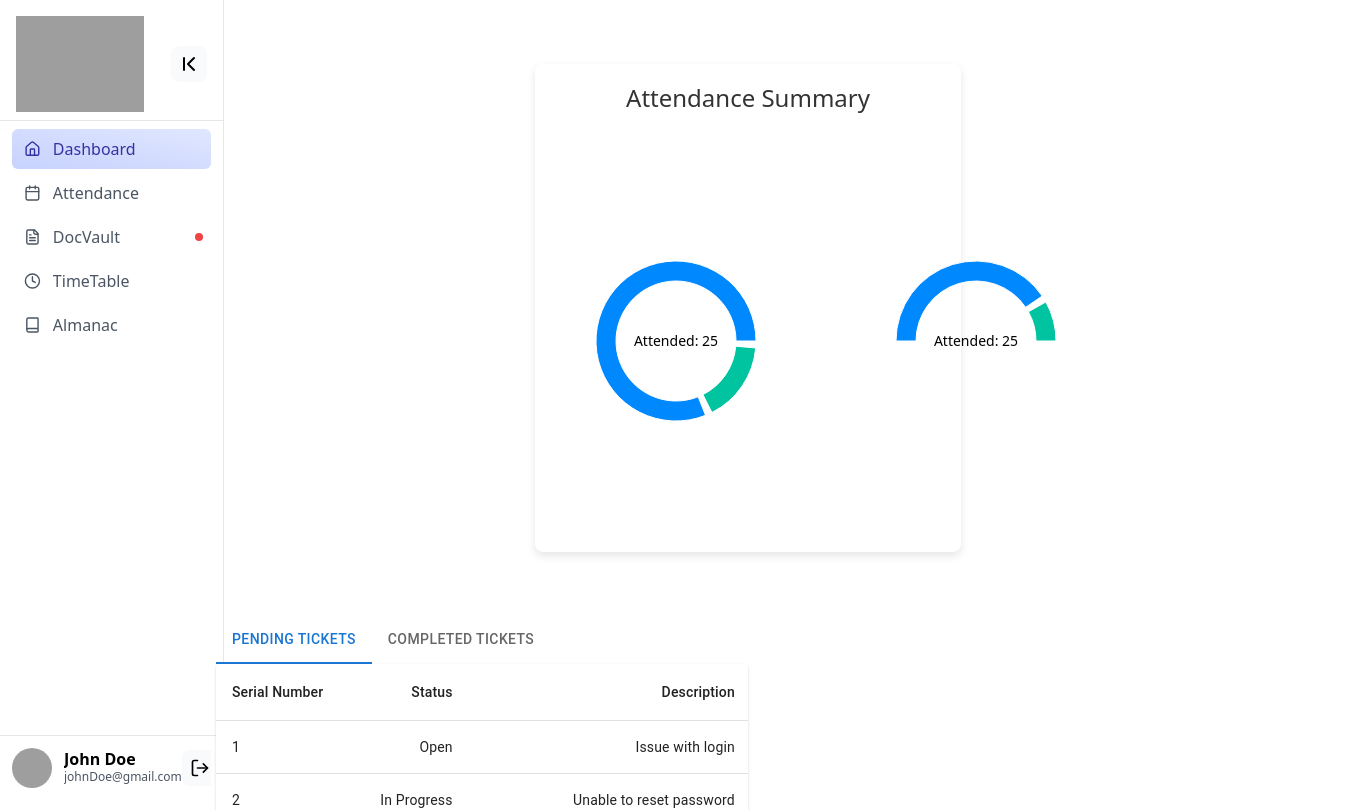
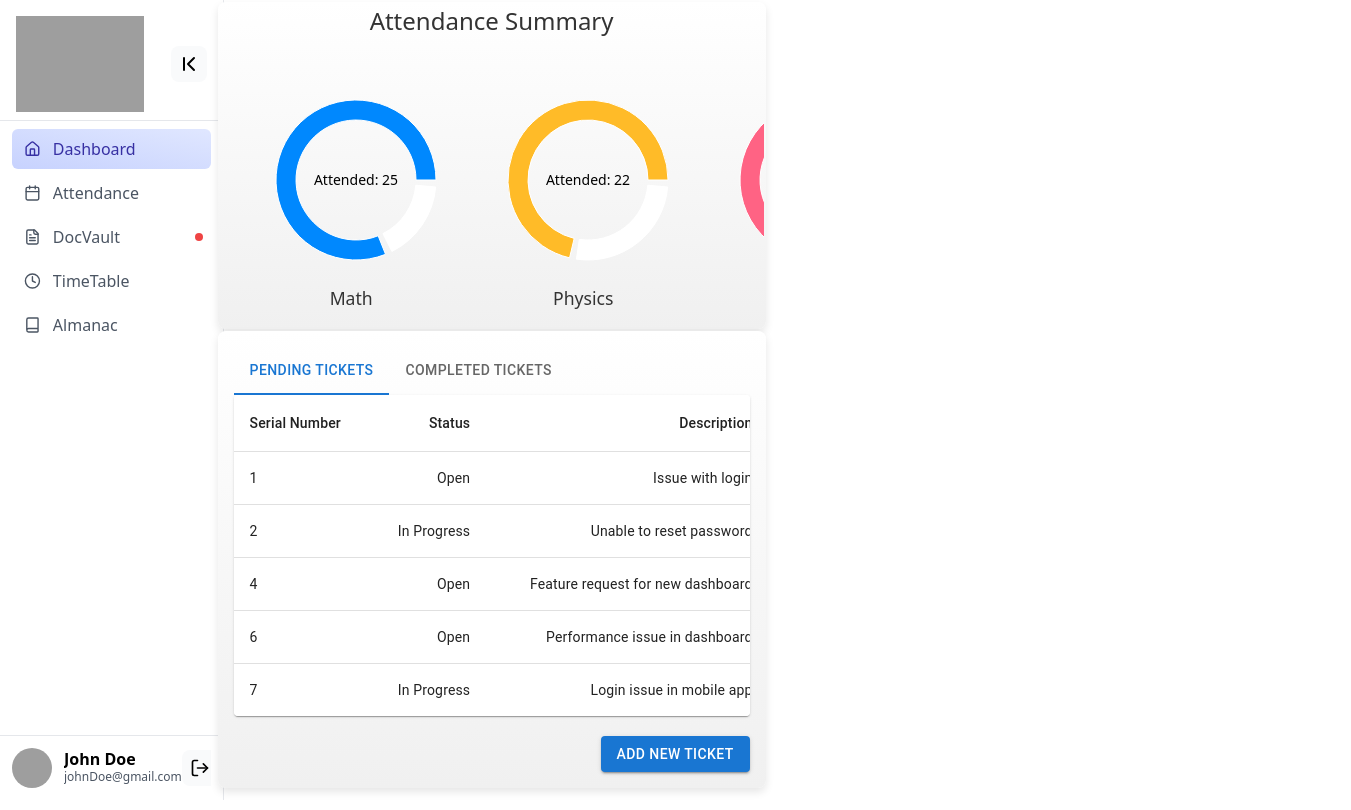
Before and after one commit to Nokesh11/FSD_G14_MY, a React (Create React App) app in the folder frontend/: page /dashboard in a window 1280 px wide. Shown: the top 810 px of the page, 1351 px wide, since content can reach past the window. Built offline with nearby package versions, Linux system fonts and the light colour scheme; grey boxes are pictures that could not be loaded.

Commit message:
"Refactored AttendanceChart and TicketTable components, updated styles and added new ticket functionality to TicketTable"

```diff
--- a/frontend/src/components/AttendanceChart.jsx
+++ b/frontend/src/components/AttendanceChart.jsx
@@ -1,64 +1,67 @@
 import React, { PureComponent } from 'react';
 import { PieChart, Pie, Cell, Label } from 'recharts';
 
-// Mock data for the chart
-const total = 30;
-const unattended = 5;
-const data = [
-    { name: 'Attended', value: total - unattended },
-    { name: 'Unattended', value: unattended },
+// Mock data for different subjects
+const subjects = [
+    { name: 'Math', attended: 25, unattended: 5 },
+    { name: 'Physics', attended: 22, unattended: 8 },
+    { name: 'Chemistry', attended: 27, unattended: 3 },
+    { name: 'Biology', attended: 28, unattended: 2 },
+    { name: 'English', attended: 20, unattended: 10 },
+    { name: 'History', attended: 18, unattended: 12 },
 ];
-const COLORS = ['#0088FE', '#00C49F'];
+
+// Colors for attended portion (unattended will be white)
+const COLORS = [
+    ['#0088FE', '#FFFFFF'], // Math
+    ['#FFBB28', '#FFFFFF'], // Physics
+    ['#FF6384', '#FFFFFF'], // Chemistry
+    ['#4BC0C0', '#FFFFFF'], // Biology
+    ['#9966FF', '#FFFFFF'], // English
+    ['#66FF66', '#FFFFFF'], // History
+];
 
 export default class AttendanceChart extends PureComponent {
-    render() {
-        return (
-            <div style={styles.card}>
-                <h3 style={styles.cardTitle}>Attendance Summary</h3>
-                <PieChart width={800} height={400}>
+    renderPieChart = (subject, index) => (
+        <div key={index} style={styles.chartContainer}>
+            <PieChart width={200} height={200}>
                 <Pie
-                        data={data}
-                        cx={120}
-                        cy={200}
+                    data={[
+                        { name: 'Attended', value: subject.attended },
+                        { name: 'Unattended', value: subject.unattended },
+                    ]}
+                    cx={100}
+                    cy={100}
                     innerRadius={60}
                     outerRadius={80}
                     fill="#8884d8"
                     paddingAngle={5}
                     dataKey="value"
                 >
-                        {data.map((entry, index) => (
-                            <Cell key={`cell-${index}`} fill={COLORS[index % COLORS.length]} />
+                    {[
+                        { name: 'Attended', value: subject.attended },
+                        { name: 'Unattended', value: subject.unattended },
+                    ].map((entry, idx) => (
+                        <Cell key={`cell-${idx}`} fill={COLORS[index][idx % COLORS[index].length]} />
                     ))}
-                        {/* Display label inside the pie */}
                     <Label
-                            value={`Attended: ${total - unattended}`}
-                            position="center"
-                            style={{ fontSize: '14px', fill: '#000' }}
-                        />
-                    </Pie>
-                    <Pie
-                        data={data}
-                        cx={420}
-                        cy={200}
-                        startAngle={180}
-                        endAngle={0}
-                        innerRadius={60}
-                        outerRadius={80}
-                        fill="#8884d8"
-                        paddingAngle={5}
-                        dataKey="value"
-                    >
-                        {data.map((entry, index) => (
-                            <Cell key={`cell-${index}`} fill={COLORS[index % COLORS.length]} />
-                        ))}
-                        {/* Display label inside the pie */}
-                        <Label
-                            value={`Attended: ${total - unattended}`}
+                        value={`Attended: ${subject.attended}`}
                         position="center"
                         style={{ fontSize: '14px', fill: '#000' }}
                     />
                 </Pie>
             </PieChart>
+            <p style={styles.subjectLabel}>{subject.name}</p> {/* Subject label */}
+        </div>
+    );
+
+    render() {
+        return (
+            <div style={styles.card}>
+                <h3 style={styles.cardTitle}>Attendance Summary</h3>
+                <div style={styles.chartWrapper}>
+                    {subjects.map((subject, index) => this.renderPieChart(subject, index))}
+                </div>
             </div>
         );
     }
@@ -67,120 +70,34 @@ export default class AttendanceChart extends PureComponent {
 // Simple card styles
 const styles = {
     card: {
-        width: '40%',
-        margin: '4rem auto',
-        padding: '1rem',
+        width: '51.5%',
+        margin: '0.1rem',
+        padding: '0.1rem',
         boxShadow: '0 4px 8px rgba(0, 0, 0, 0.1)',
         borderRadius: '8px',
-        backgroundImage: { 'light-gradient': 'linear-gradient(to bottom, #ffffff, #f0f0f0)' },
-        textAlign: 'center',
+        backgroundImage: 'linear-gradient(to bottom, #ffffff, #f0f0f0)',
+        overflowX: 'auto', // Add horizontal scroll
     },
     cardTitle: {
         marginBottom: '20px',
         fontSize: '1.5em',
         color: '#333',
+        textAlign: 'center',
     },
-    // };
-    // import GaugeComponent from 'react-gauge-component';
-
-
-    // // class AttendanceChart extends PureComponent {
-    // //     render() {
-    // //         return (
-    // //             <GaugeComponent
-    // //                 type="radial"  // Use the appropriate type from your documentation, e.g., "radial"
-    // //                 value={75}
-    // //                 minValue={0}
-    // //                 maxValue={100}
-    // //                 startAngle={-180}
-    // //                 endAngle={180}
-    // //                 arc={{
-    // //                     cornerRadius: 7,
-    // //                     padding: 0.05,
-    // //                     width: 0.2, // Adjust the width of the arc
-    // //                     colorArray: ["#5BE12C", "#F5CD19", "#EA4228"], // Customize the colors
-    // //                     subArcs: [
-    // //                         { limit: 33, color: "#5BE12C" },
-    // //                         { limit: 66, color: "#F5CD19" },
-    // //                         { color: "#EA4228" }
-    // //                     ],
-    // //                     animate: true,  // Enabling arc animation
-    // //                 }}
-    // //                 pointer={{
-    // //                     hide: true, // Hides the needle
-    // //                 }}
-    // //                 labels={{
-    // //                     valueLabel: {
-    // //                         formatTextValue: value => `${value} / 100`,
-    // //                         style: { fontSize: '35px', fill: '#fff', textShadow: 'black 1px 1px 0px' },
-    // //                     },
-    // //                 }}
-    // //                 style={{ width: 300, height: 300 }}  // Adjust the size of the gauge as needed
-    // //                 animationDuration={3000}  // Duration for the sub-arcs animation
-    // //                 animationDelay={100}      // Delay for starting the animation
-    // //             />
-    // //         );
-    // //     };
-    // // }
-
-    // // export default AttendanceChart;
-    // // import React from 'react';
-    // // import { Doughnut } from 'react-chartjs-2';
-
-    // // const data = {
-    // //     datasets: [
-    // //         {
-    // //             data: [70, 30], // 70% progress
-    // //             backgroundColor: ['#4caf50', '#e0e0e0'],
-    // //         },
-    // //     ],
-    // // };
-
-    // // const options = {
-    // //     cutout: '80%', // Hollow center like LeetCode profile meters
-    // //     rotation: -90,
-    // //     circumference: 180, // Semi-circle
-    // // };
-
-    // // function AttendanceChart() {
-    // //     return <Doughnut data={data} options={options} />;
-    // // }
-
-    // // export default AttendanceChart;
-
-
-    // const AttendanceChart = () => {
-    //     return (
-    //         <GaugeComponent
-    //             type="radial"  // Radial to mimic LeetCode’s circular gauge
-    //             value={75}     // The value to be displayed, e.g., progress
-    //             minValue={0}
-    //             maxValue={100}
-    //             startAngle={0}   // Start angle for LeetCode style
-    //             endAngle={180}      // End angle for LeetCode style
-    //             arc={{
-    //                 cornerRadius: 10,  // Rounded corners for smoother look
-    //                 padding: 0.02,     // Small padding between the arcs
-    //                 width: 0.2,        // Adjust arc width
-    //                 gradient: true,    // Use gradient to fill smoothly
-    //                 colorArray: ["#00C49F", "#FFBB28", "#FF8042"], // Similar to LeetCode's green-to-orange progression
-    //                 animate: true,     // Enable smooth animation
-    //             }}
-    //             pointer={{
-    //                 hide: true, // Hides the pointer
-    //             }}
-    //             labels={{
-    //                 valueLabel: {
-    //                     formatTextValue: value => `${value}%`, // Percentage label
-    //                     style: { fontSize: '30px', fill: '#333', fontWeight: 'bold' },  // Center label style
-    //                     matchColorWithArc: true,  // Match the label color with the arc
-    //                 },
-    //             }}
-    //             style={{ width: 300, height: 300 }}  // Size similar to LeetCode progress ring
-    //             animationDuration={2000}  // Smooth animation duration
-    //             animationDelay={100}      // Slight delay before animation starts
-    //         />
-    //     );
-    // };
-    // export default AttendanceChart;
-}
+    chartWrapper: {
+        display: 'flex',
+        flexDirection: 'row',
+        overflowX: 'scroll', // Enable horizontal scroll
+        padding: '1rem',
+    },
+    chartContainer: {
+        flex: '0 0 auto', // Prevent charts from shrinking
+        margin: '0 1rem', // Add space between charts
+        textAlign: 'center',
+    },
+    subjectLabel: {
+        marginTop: '10px',
+        fontSize: '1.1em',
+        color: '#333',
+    },
+};
--- a/frontend/src/components/TicketTable.jsx
+++ b/frontend/src/components/TicketTable.jsx
@@ -9,14 +9,20 @@ import TableContainer from '@mui/material/TableContainer';
 import TableHead from '@mui/material/TableHead';
 import TableRow from '@mui/material/TableRow';
 import Paper from '@mui/material/Paper';
+import Button from '@mui/material/Button';
+import Dialog from '@mui/material/Dialog';
+import DialogActions from '@mui/material/DialogActions';
+import DialogContent from '@mui/material/DialogContent';
+import DialogTitle from '@mui/material/DialogTitle';
+import TextField from '@mui/material/TextField';
 
 // Ticket data creation function
 function createTicketData(serial, status, description, recipient) {
     return { serial, status, description, recipient };
 }
 
-// Pending and Completed ticket rows
-const pendingRows = [
+// Initial pending and completed ticket rows
+const initialPendingRows = [
     createTicketData(1, 'Open', 'Issue with login', 'John Doe'),
     createTicketData(2, 'In Progress', 'Unable to reset password', 'Jane Smith'),
     createTicketData(4, 'Open', 'Feature request for new dashboard', 'Bob Lee'),
@@ -30,18 +36,40 @@ const completedRows = [
     createTicketData(8, 'Resolved', 'Performance optimization', 'Daniel James'),
 ];
 
-// Main component with tabs
+// Main component with tabs and new ticket functionality
 export default function TicketTableWithTabs() {
     const [tabIndex, setTabIndex] = React.useState(0);
+    const [pendingRows, setPendingRows] = React.useState(initialPendingRows); // State for pending tickets
+    const [openDialog, setOpenDialog] = React.useState(false); // State to manage dialog open/close
+    const [newTicket, setNewTicket] = React.useState({ description: '', recipient: '' }); // State for new ticket input
 
     // Handle tab change
     const handleTabChange = (event, newValue) => {
         setTabIndex(newValue);
     };
 
+    // Handle form input change
+    const handleInputChange = (event) => {
+        const { name, value } = event.target;
+        setNewTicket((prevTicket) => ({ ...prevTicket, [name]: value }));
+    };
+
+    // Handle form submission
+    const handleSubmit = () => {
+        const newSerial = pendingRows.length + completedRows.length + 1;
+        const newTicketData = createTicketData(newSerial, 'Open', newTicket.description, newTicket.recipient);
+        setPendingRows([...pendingRows, newTicketData]); // Add new ticket to pending rows
+        setOpenDialog(false); // Close dialog
+        setNewTicket({ description: '', recipient: '' }); // Reset form
+    };
+
+    // Open and close dialog
+    const handleOpenDialog = () => setOpenDialog(true);
+    const handleCloseDialog = () => setOpenDialog(false);
+
     // Table rendering function
     const renderTable = (rows) => (
-        <TableContainer component={Paper} sx={{ maxWidth: "50%", overflowY: 'auto', overflowX: 'clip' }}>
+        <TableContainer component={Paper} sx={{ maxWidth: "100%", overflowY: 'auto', overflowX: 'auto' }}>
             <Table stickyHeader sx={{ minWidth: 650 }} aria-label="ticket table">
                 <TableHead>
                     <TableRow>
@@ -71,6 +99,7 @@ export default function TicketTableWithTabs() {
     );
 
     return (
+        <div style={styles.card}>
             <Box sx={{ width: '100%' }}>
                 <Tabs value={tabIndex} onChange={handleTabChange} aria-label="ticket tabs">
                     <Tab label="Pending Tickets" />
@@ -80,6 +109,61 @@ export default function TicketTableWithTabs() {
                 {/* Render table based on selected tab */}
                 {tabIndex === 0 && renderTable(pendingRows)}
                 {tabIndex === 1 && renderTable(completedRows)}
+
+                {/* New Ticket Button */}
+                {tabIndex === 0 && (
+                    <Button variant="contained" color="primary" onClick={handleOpenDialog} style={styles.newTicketButton}>
+                        Add New Ticket
+                    </Button>
+                )}
+
+                {/* Dialog for adding new ticket */}
+                <Dialog open={openDialog} onClose={handleCloseDialog}>
+                    <DialogTitle>Add New Ticket</DialogTitle>
+                    <DialogContent>
+                        <TextField
+                            autoFocus
+                            margin="dense"
+                            label="Description"
+                            type="text"
+                            fullWidth
+                            name="description"
+                            value={newTicket.description}
+                            onChange={handleInputChange}
+                        />
+                        <TextField
+                            margin="dense"
+                            label="Recipient"
+                            type="text"
+                            fullWidth
+                            name="recipient"
+                            value={newTicket.recipient}
+                            onChange={handleInputChange}
+                        />
+                    </DialogContent>
+                    <DialogActions>
+                        <Button onClick={handleCloseDialog} color="secondary">Cancel</Button>
+                        <Button onClick={handleSubmit} color="primary">Submit</Button>
+                    </DialogActions>
+                </Dialog>
             </Box>
+        </div>
     );
 }
+
+// Simple card styles
+const styles = {
+    card: {
+        width: '51.5%',
+        margin: '0.1rem',
+        padding: '1rem',
+        boxShadow: '0 4px 8px rgba(0, 0, 0, 0.1)',
+        borderRadius: '8px',
+        backgroundImage: 'linear-gradient(to bottom, #ffffff, #f0f0f0)',
+        overflowX: 'auto', // Add horizontal scroll
+    },
+    newTicketButton: {
+        marginTop: '20px',
+        float: 'right',
+    },
+};
--- a/frontend/src/pages/StudentDashBoard.jsx
+++ b/frontend/src/pages/StudentDashBoard.jsx
@@ -8,14 +8,12 @@ function StudentDashboard() {
   return (
     <Box sx={{ flexGrow: 1 }}>
       <Grid container spacing={2}>
-        {/* Sidebar takes 2 out of 12 grid spaces */}
         <Grid item xs={12} md={2}>
           <Sidebar />
         </Grid>
 
-        {/* Main content takes the remaining 10 out of 12 grid spaces */}
         <Grid item xs={12} md={10}>
-          <Box>
+          <Box spacing={5}>
             <AttendanceChart />
             <TicketTable />
           </Box>
```
Also changed, not shown: 1 other file (tests, documents, lock files or other folders). Lines whose indentation alone changed are shown as unchanged.
